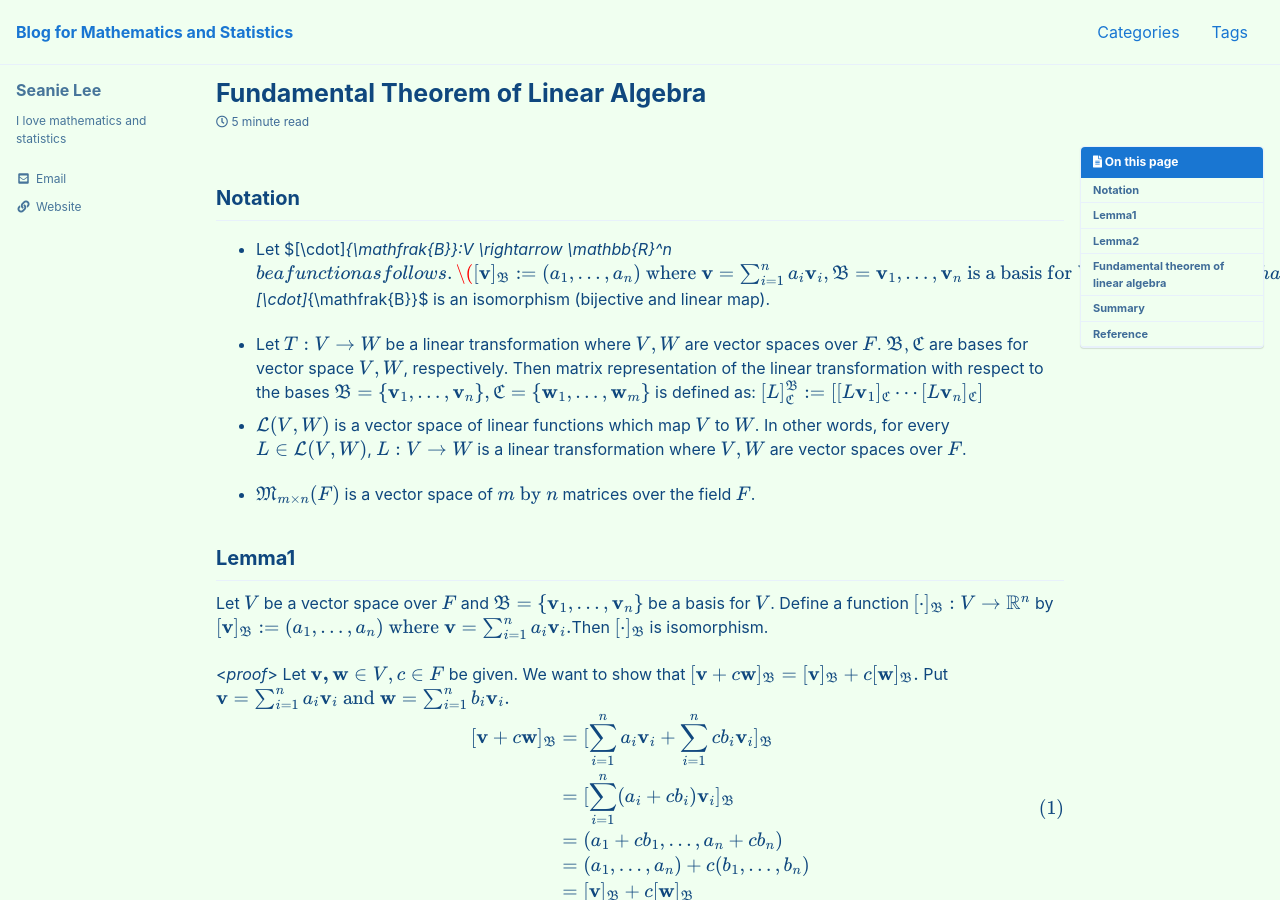
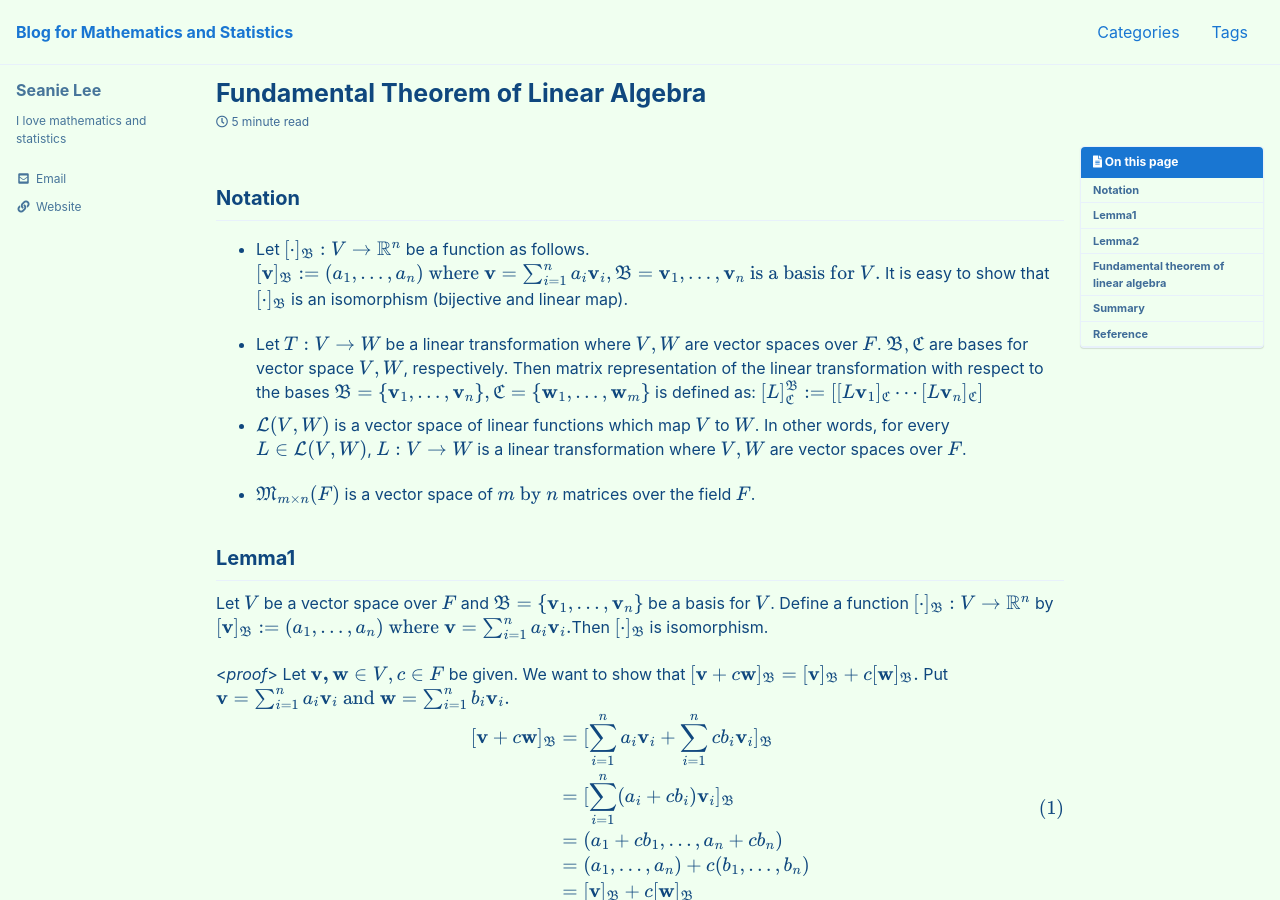
Before and after one commit to seanie12/blog, a Jekyll site: the page built from _posts/2020-12-30-fudamental-theorem-of-linear-algebra.md, in a window 1280 px wide and 900 px high. Built offline with Jekyll 4.4.1, drawn with Linux system fonts in a browser that asks for light colours; cached includes are drawn as plain includes; formulas are drawn with MathJax 3.

```diff
--- a/_posts/2020-12-30-fudamental-theorem-of-linear-algebra.md
+++ b/_posts/2020-12-30-fudamental-theorem-of-linear-algebra.md
@@ -18,7 +18,7 @@ comments : true
 ---
 
 ## Notation
-- Let  $[\cdot]_{\mathfrak{B}}:V \rightarrow \mathbb{R}^n$ be a function as follows.
+- Let  $$[\cdot]_{\mathfrak{B}}:V \rightarrow \mathbb{R}^n$$ be a function as follows.
   $$[\mathbf{v}]_{\mathfrak{B}} := (a_1, \ldots, a_n) \text{ where } \mathbf{v} = \sum_{i=1}^n a_i\mathbf{v}_i, \mathfrak{B}=\\{\mathbf{v}_1, \ldots, \mathbf{v}_n \\} \text{ is a basis for } V.$$
   It is easy to show that $[\cdot]_{\mathfrak{B}}$ is an isomorphism (bijective and linear map).
 
```
